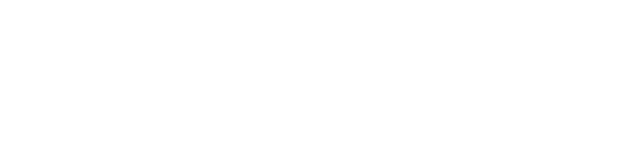
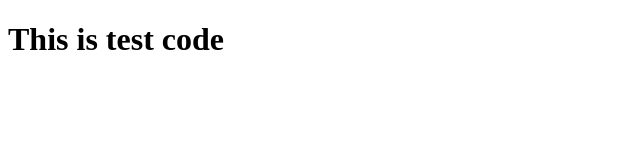
Before and after one commit to Niyamul-04/test_repo, a plain HTML site: page index.html in a window 1280 px wide. Shown: the whole page, without its empty margins (0-640 px from the left). Drawn offline with Linux system fonts and the light colour scheme.

Commit message:
2nd commit message

```diff
--- a/index.html
+++ b/index.html
@@ -6,6 +6,6 @@
     <title>Document</title>
 </head>
 <body>
-
+    <h1>This is test code</h1>
 </body>
 </html>
```
